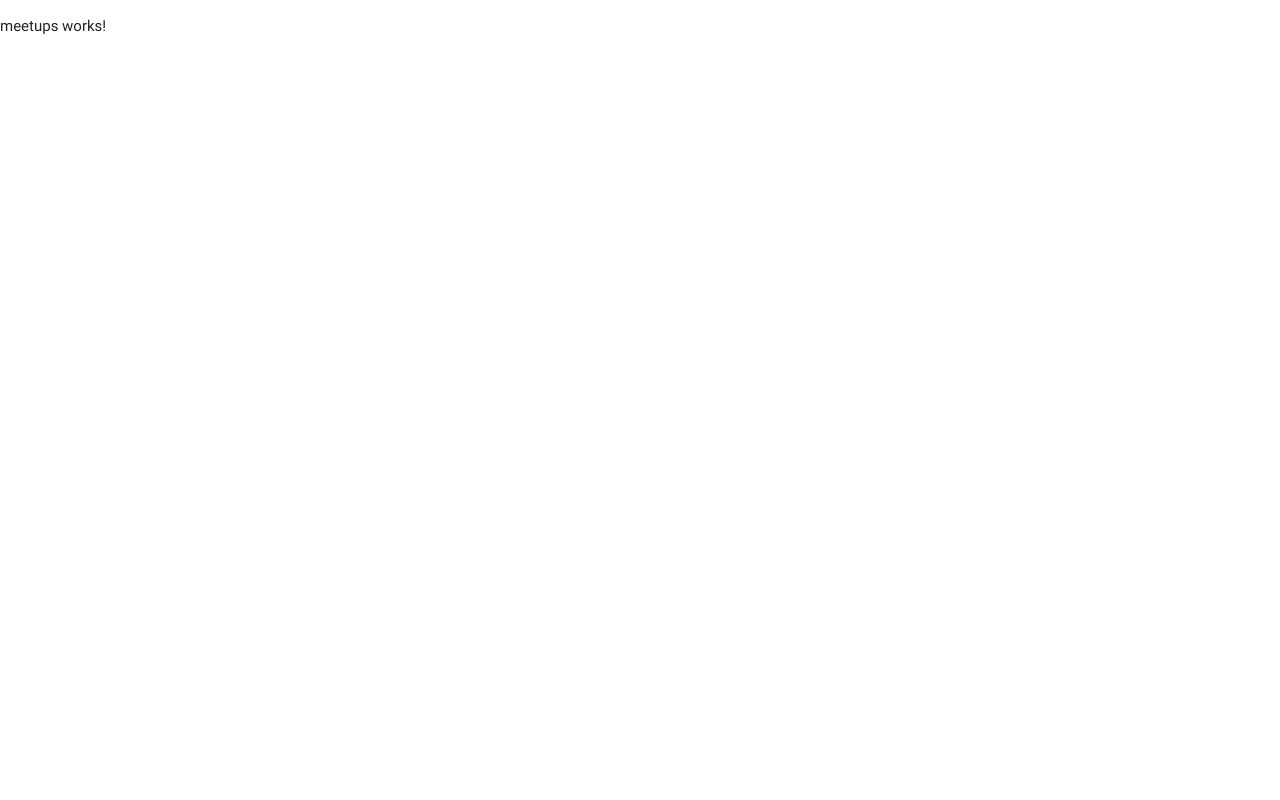
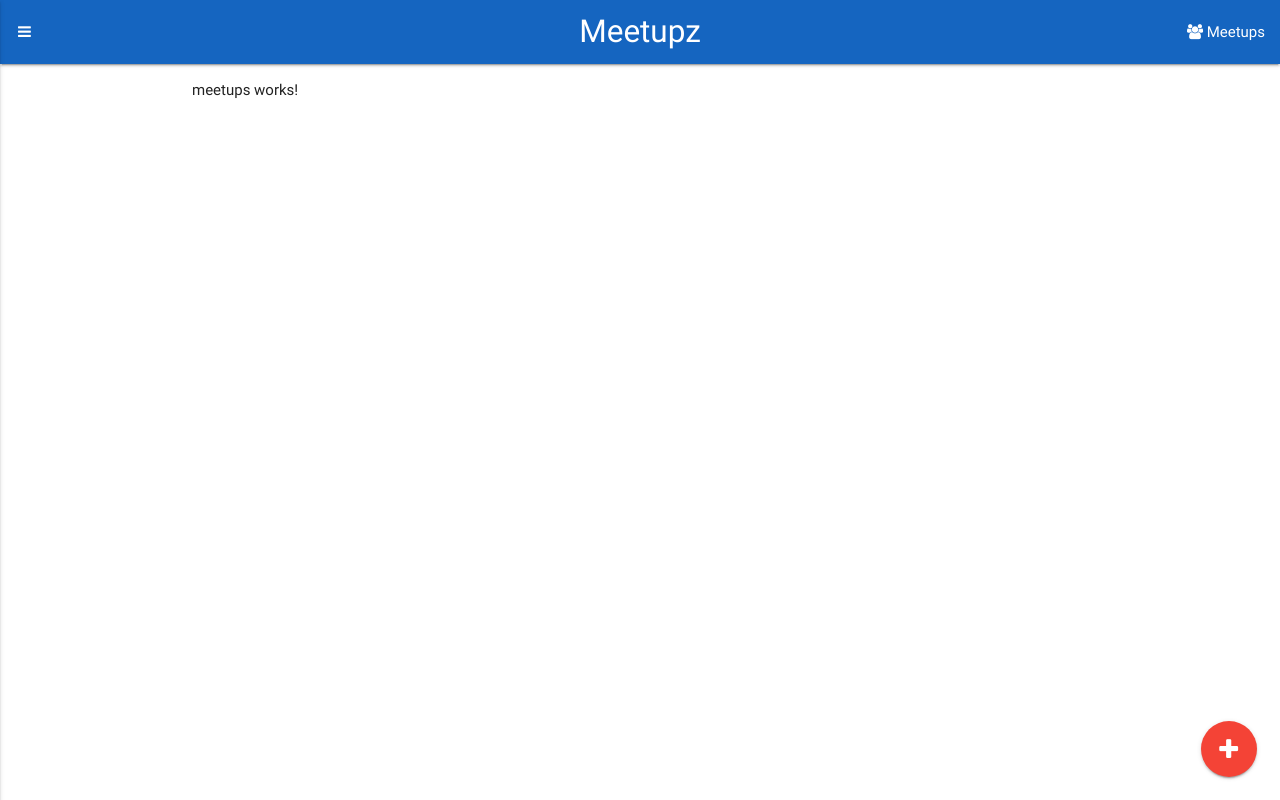
Before and after one commit to samersm/meetupz-ng, an Angular app: page /meetups in a window 1280 px wide. Built offline with nearby package versions, Linux system fonts and the light colour scheme.

Commit message:
Added navbar

```diff
--- a/src/app/app.component.html
+++ b/src/app/app.component.html
@@ -1,2 +1,28 @@
 <!--The content below is only a placeholder and can be replaced.-->
-<router-outlet></router-outlet>
+<div>
+  <nav class="blue darken-3">
+    <div class="nav-wrapper">
+      <a [routerLink]="['/']" class="brand-logo center">Meetupz</a>
+      <a data-activates="main-menu" class="button-collapse show-on-large">
+        <i class="fa fa-bars"></i>
+        </a>
+      <ul class="right hide-on-small-only">
+        <li><a [routerLink]="['/']"><i class="fa fa-users"></i> Meetups</a></li>
+      </ul>
+      <ul class="side-nav" id="main-menu">
+      <li><a [routerLink]="['/']"><i class="fa fa-users"></i> Meetups</a></li>
+      <li><a [routerLink]="['/']"><i class="fa fa-plus"></i> Add Meetup</a></li>
+      <li><a [routerLink]="['/']"><i class="fa fa-question-circle"></i> About</a></li>
+      </ul>
+    </div>
+  </nav>
+</div>
+
+<div class="container">
+  <router-outlet></router-outlet>
+  <div class="fixed-action-btn">
+    <a [routerLink]="['/']" class="btn-floating btn-large red">
+      <i class="fa fa-plus"></i>
+    </a>
+  </div>
+</div>
```
